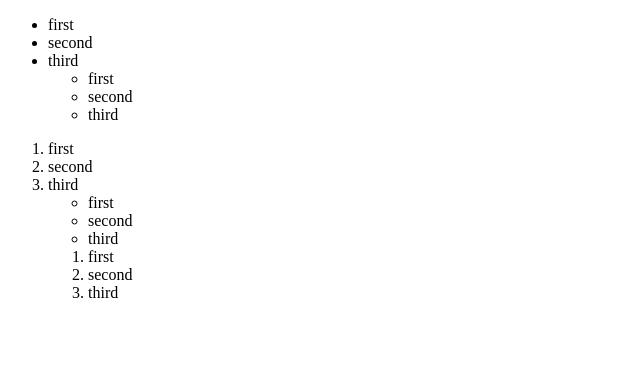
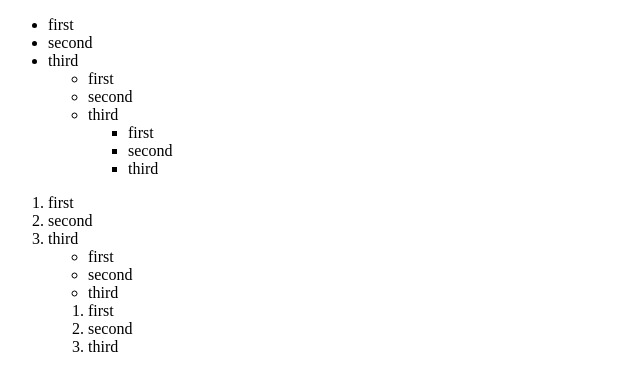
Before and after one commit to jaewon41-art/html-css-study, a plain HTML site: page test.html in a window 1280 px wide. Shown: the whole page, without its empty margins (0-640 px from the left). Drawn offline with Linux system fonts and the light colour scheme.

Commit message:
Update test.html
triple

```diff
--- a/test.html
+++ b/test.html
@@ -14,6 +14,11 @@
             <li>first</li>
             <li>second</li>
             <li>third</li>
+            <ul>
+                <li>first</li>
+                <li>second</li>
+                <li>third</li>
+            </ul>
         </ul>
     </ul>
     <ol>
```
